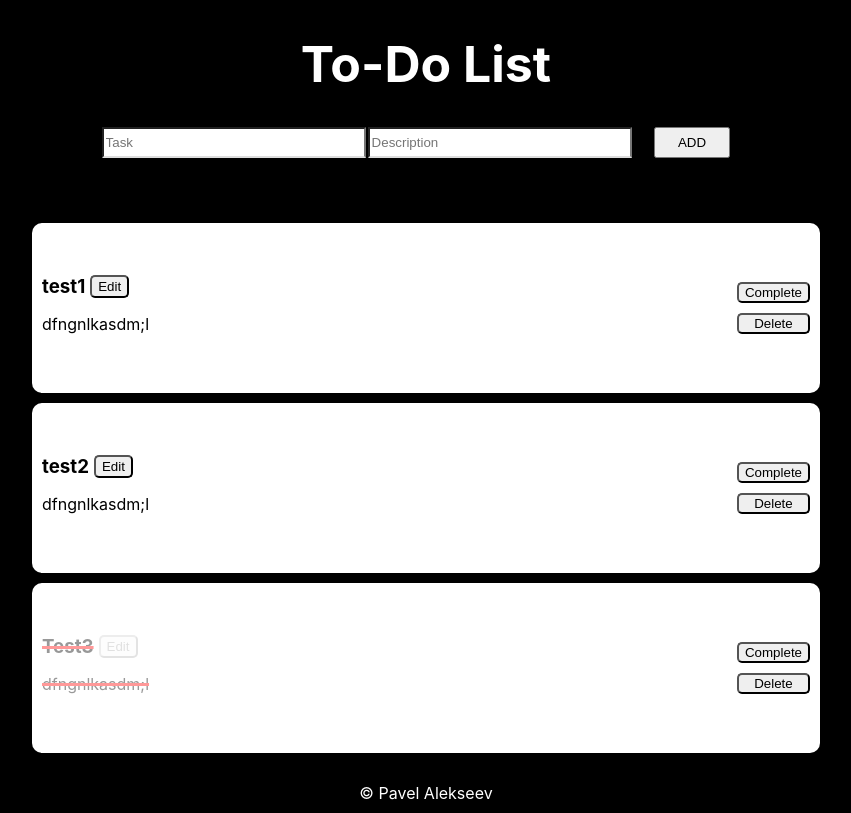
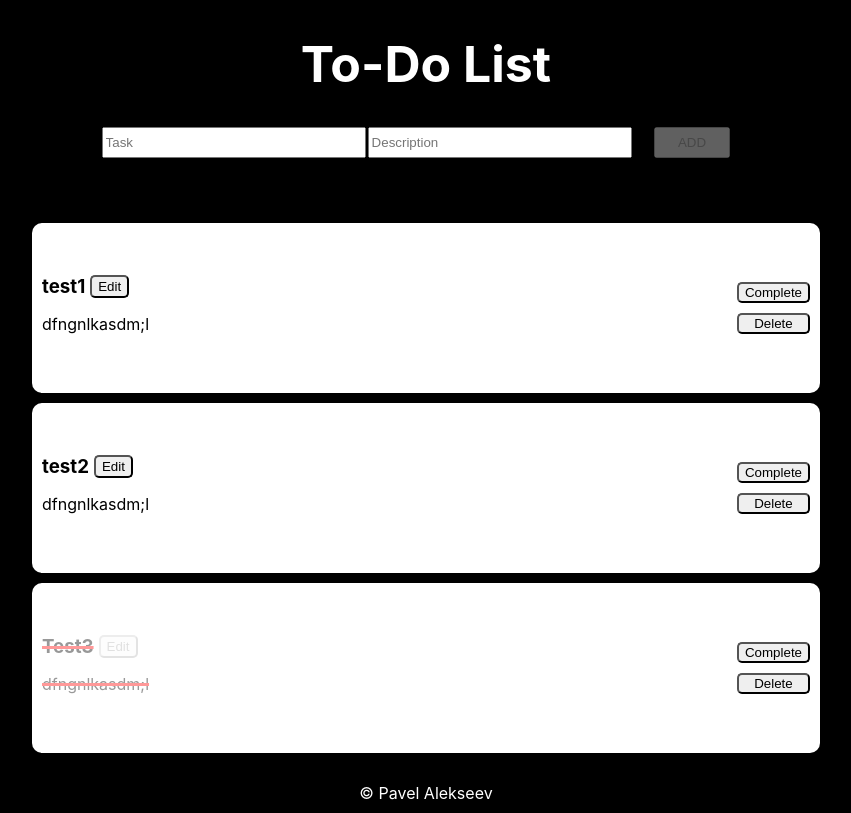
Before and after one commit to Pavel-174/to-do-list, a React (Create React App) app: page / in a window 1280 px wide. Shown: the whole page, without its empty margins (214-1065 px from the left). Built offline with nearby package versions, Linux system fonts and the light colour scheme.

Commit message:
to-do-list

```diff
--- a/src/components/Panel/Panel.css
+++ b/src/components/Panel/Panel.css
@@ -23,15 +23,6 @@
     width: 6vw;
    height: 31px;
    margin-left: 20px;
-}
-
-
-.panel__input_type_ok {
-    border-bottom-color: rgba(0, 0, 0, 0.2);
-}
-
-.panel__input_type_error {
-    border-color: rgba(255, 0, 0, 1);
 }
 
 .panel__text-error_active{
--- a/src/components/Panel/Panel.tsx
+++ b/src/components/Panel/Panel.tsx
@@ -11,8 +11,8 @@ interface PanelProps {
 const Panel: React.FC<PanelProps> = ({addTask}) => {
 
   const [todo, setTodo] = useState(DEFAULT__TODO);
-  const [isTaskInputValid, setTaskInputValid] = React.useState(true);
-  const [isDescriptionInputValid, setDescriptionInputValid] = React.useState(true);
+  const [isTaskInputValid, setTaskInputValid] = React.useState(false);
+  const [isDescriptionInputValid, setDescriptionInputValid] = React.useState(false);
   const [buttonSubmitState, setButtonSubmitState] = React.useState(false);
   const [taskValidationMessage, setTaskValidationMessage] = React.useState('');
   const [descriptionValidationMessage, setDescriptionValidationMessage] = React.useState('');
@@ -67,7 +67,7 @@ const Panel: React.FC<PanelProps> = ({addTask}) => {
         <div className='panel_input-box'>
           <input
             placeholder="Task"
-            className={`panel__input ${!isTaskInputValid ? 'panel__input_type_error' : 'panel__input_type_ok'}`}
+            className='panel__input'
             value={todo.name}
             name="name"
             onChange={onChangeTask}
@@ -81,7 +81,7 @@ const Panel: React.FC<PanelProps> = ({addTask}) => {
         <div className='panel_input-box'>
           <input
             placeholder="Description"
-            className={`panel__input ${!isDescriptionInputValid ? 'panel__input_type_error' : 'panel__input_type_ok'}`}
+            className='panel__input'
             value={todo.description}
             name="description"
             onChange={onChangeDescription}
@@ -93,7 +93,7 @@ const Panel: React.FC<PanelProps> = ({addTask}) => {
           <span className={`panel__text-error ${!isDescriptionInputValid ? 'panel__text-error_active' : 'panel__text-error_inactive'}`}>{descriptionValidationMessage}</span>
         </div>
       </form>
-      <button className='panel__button' onClick={onClick} disabled={! buttonSubmitState ? true : false}>ADD</button>
+      <button className='panel__button' onClick={onClick} disabled={!buttonSubmitState ? true : false}>ADD</button>
     </div>
   );
 }
```
